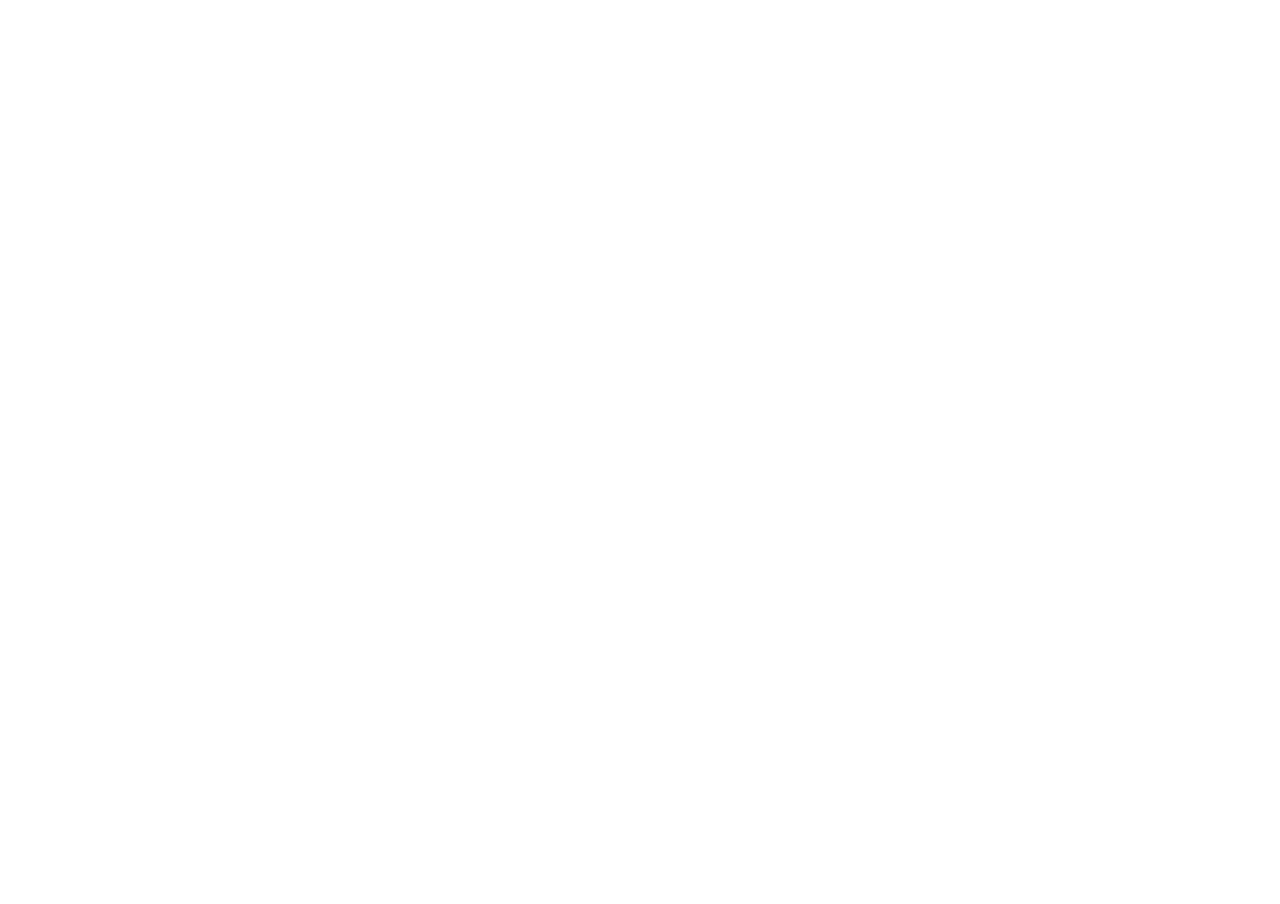
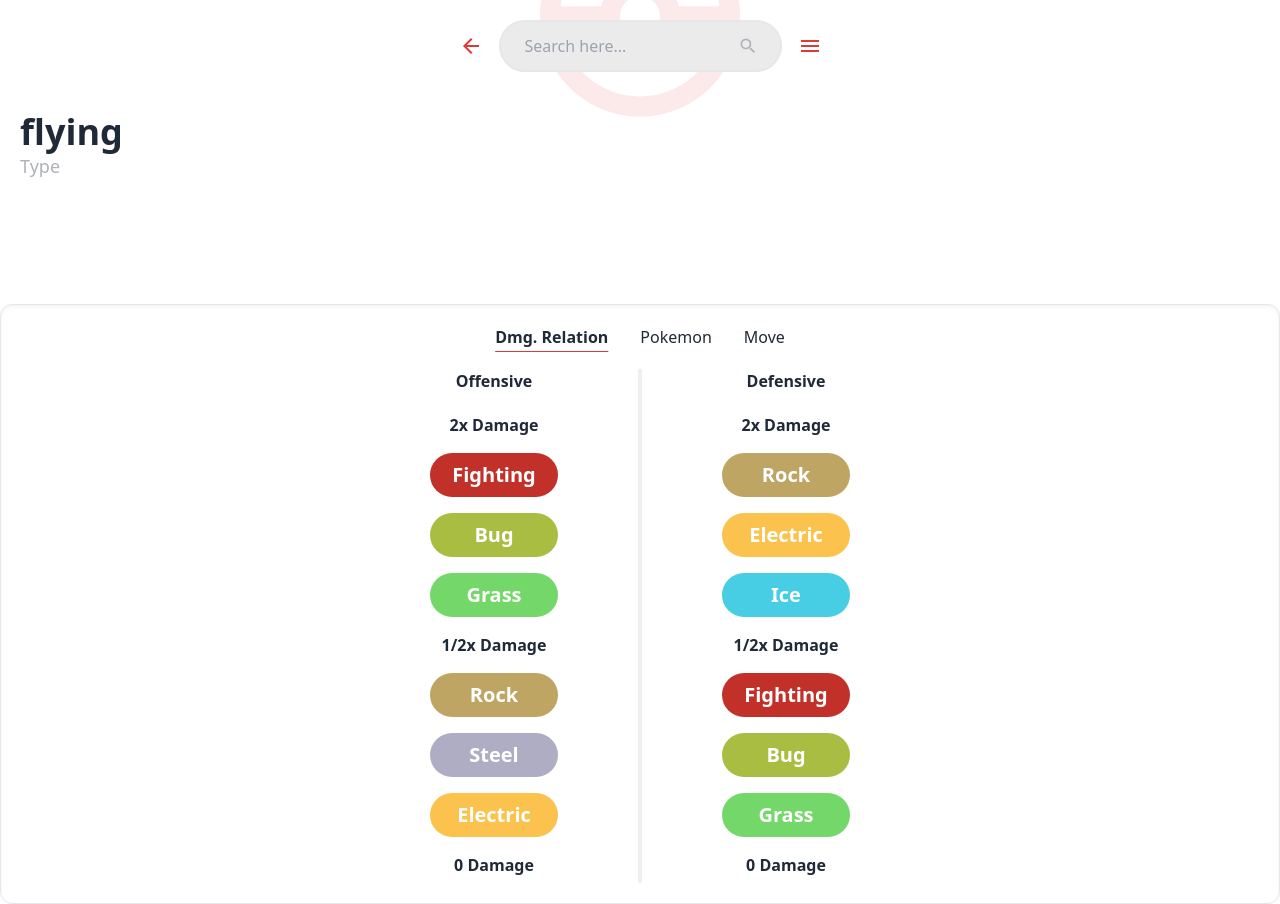
Before and after one commit to acprm/mini-project, a React (Vite) app: page /type/1 in a window 1280 px wide. Before the commit this address had no page. Before the commit the page ends 800 px from the top, so only its background shows below. Built offline with nearby package versions, Linux system fonts and the light colour scheme.

Commit message:
type detail layouting done, downgraded react-router for getting params in detail page

```diff
--- a/package.json
+++ b/package.json
@@ -14,11 +14,12 @@
     "react-dom": "^17.0.2",
     "react-icons": "^4.3.1",
     "react-redux": "^7.2.6",
-    "react-router-dom": "^6.2.1"
+    "react-router-dom": "^5.3.0"
   },
   "devDependencies": {
     "@types/react": "^17.0.33",
     "@types/react-dom": "^17.0.10",
+    "@types/react-router-dom": "^5.3.3",
     "@vitejs/plugin-react": "^1.0.7",
     "autoprefixer": "^10.4.2",
     "postcss": "^8.4.5",
--- a/src/App.tsx
+++ b/src/App.tsx
@@ -1,5 +1,5 @@
 import React from "react";
-import {BrowserRouter as Router, Route, Routes} from "react-router-dom";
+import {BrowserRouter as Router, Route, Switch} from 'react-router-dom'
 import {Provider} from 'react-redux';
 import {store} from './redux/store'
 
@@ -8,6 +8,7 @@
 import PokemonDetail from './views/PokemonDetail'
 import MoveDetail from './views/MoveDetail'
 import AbilityDetail from './views/AbilityDetail'
+import TypeDetail from './views/TypeDetail'
 import SearchContainer from "./containers/SearchContainer";
 
 
@@ -16,15 +17,35 @@
         return (
             <Provider store={store}>
                 <Router>
-                    <Routes>
-                        <Route path="/" element={<Home/>}/>
-                        <Route path="/search" element={<SearchContainer/>}/>
-                        <Route path="/favorites" element={<RouteDisplay path='Favorites'/>}/>
-                        <Route path="/ability" element={<AbilityDetail/>}/>
-                        <Route path="/pokemon" element={<PokemonDetail/>}/>
-                        <Route path="/move" element={<MoveDetail/>}/>
-                        <Route path="/type" element={<RouteDisplay path='Type Details'/>}/>
-                    </Routes>
+                    <Switch>
+                        <Route exact path="/">
+                            <Home/>
+                        </Route>
+
+                        <Route exact path="/search">
+                            <SearchContainer/>
+                        </Route>
+
+                        <Route exact path="/favorites">
+                            <RouteDisplay path='Favorites'/>
+                        </Route>
+
+                        <Route exact path="/ability/:id">
+                            <AbilityDetail/>
+                        </Route>
+
+                        <Route exact path="/pokemon/:id">
+                            <PokemonDetail/>
+                        </Route>
+
+                        <Route exact path="/move/:id">
+                            <MoveDetail/>
+                        </Route>
+
+                        <Route exact path="/type/:id">
+                            <TypeDetail/>
+                        </Route>
+                    </Switch>
                 </Router>
             </Provider>
         )
--- a/src/containers/AbilityDetailContainer.tsx
+++ b/src/containers/AbilityDetailContainer.tsx
@@ -3,7 +3,10 @@
 import Tab from '../components/common/Tab'
 import {abilityDummy, pokemonDummy} from '../helpers/dummy'
 import List from '../components/common/List'
-interface Props {
+import { withRouter, RouteComponentProps } from 'react-router';
+import {PathParamsType} from '../type'
+
+type Props = RouteComponentProps<PathParamsType> & {
 
 }
 
@@ -13,6 +16,13 @@
 
 class AbilityDetailContainer extends React.Component<Props, AbilityDetailState> {
     state = { activeTab: 1  }
+
+    componentDidMount(){
+        // use this to log param
+        // console.log(this.props.match.params.id);
+
+    }
+
     renderAbility(){
         return(
             <div className='p-5 flex flex-col'>
@@ -37,7 +47,7 @@
                 <TabContainer large={true}>
                     <div className='flex justify-center content-center items-center gap-8'>
                         <Tab name='Detail' active={this.state.activeTab === 1 ? true : false} onClick={() => this.handleOnTabClick(1)}/>
-                        <Tab name='Pokemons' active={this.state.activeTab === 2 ? true : false} onClick={() => this.handleOnTabClick(2)}/>
+                        <Tab name='Pokemon' active={this.state.activeTab === 2 ? true : false} onClick={() => this.handleOnTabClick(2)}/>
                     </div>
 
                     {/* Details */}
@@ -65,4 +75,4 @@
     }
 }
 
-export default AbilityDetailContainer;
+export default withRouter(AbilityDetailContainer);
--- a/src/containers/MoveDetailContainer.tsx
+++ b/src/containers/MoveDetailContainer.tsx
@@ -4,7 +4,10 @@
 import {moveDummy, pokemonDummy} from '../helpers/dummy'
 import PokeMoveType from '../components/common/PokeMoveType'
 import List from '../components/common/List'
-interface Props {
+import { withRouter, RouteComponentProps } from 'react-router';
+import {PathParamsType} from '../type'
+
+type Props = RouteComponentProps<PathParamsType> & {
 
 }
 
@@ -14,6 +17,13 @@
 
 class MoveDetailContainer extends React.Component<Props, MoveDetailState> {
     state = { activeTab: 1  }
+
+    componentDidMount(){
+        // use this to log param
+        console.log(this.props.match.params.id);
+
+    }
+
     renderMove(){
         return(
             <div className='p-5 flex flex-col'>
@@ -40,7 +50,7 @@
                 <TabContainer large={true}>
                     <div className='flex justify-center content-center items-center gap-8'>
                         <Tab name='Detail' active={this.state.activeTab === 1 ? true : false} onClick={() => this.handleOnTabClick(1)}/>
-                        <Tab name='Pokemons' active={this.state.activeTab === 2 ? true : false} onClick={() => this.handleOnTabClick(2)}/>
+                        <Tab name='Pokemon' active={this.state.activeTab === 2 ? true : false} onClick={() => this.handleOnTabClick(2)}/>
                     </div>
 
                     {/* Details */}
@@ -83,4 +93,4 @@
     }
 }
 
-export default MoveDetailContainer;
+export default withRouter(MoveDetailContainer);
--- /dev/null
+++ b/src/containers/TypeDetailContainer.tsx
@@ -0,0 +1,164 @@
+import React from 'react';
+import { withRouter, RouteComponentProps } from 'react-router';
+import {typeDummy, pokemonDummy, moveDummy} from '../helpers/dummy'
+import TabContainer from './TabContainer'
+import Tab from '../components/common/Tab'
+import PokeMoveType from '../components/common/PokeMoveType'
+import List from '../components/common/List'
+import {PathParamsType} from '../type'
+
+type Props = RouteComponentProps<PathParamsType> & {
+
+}
+
+interface TypeDetailState {
+    activeTab: number;
+}
+
+class TypeDetailContainer extends React.Component<Props, TypeDetailState> {
+    state = { activeTab: 1}
+
+    componentDidMount() {
+        // use this to log params
+        console.log(this.props.match.params.id);
+
+    }
+
+    renderType(){
+        return(
+            <div className='p-5 flex flex-col'>
+                <div>
+                    <div className='text-4xl font-semibold'>{typeDummy[0].name}</div>
+                    <div className='text-lg text-dark-gray'>Type</div>
+
+                    <div className='my-5 h-11' />
+                </div>
+            </div>
+        )
+    }
+
+    handleOnTabClick(e:number){
+        this.setState({activeTab:e})
+    }
+
+    render() {
+        return (
+            <div className='flex flex-col gap-5'>
+                <this.renderType />
+                <TabContainer large={true}>
+                     <div className='flex justify-center content-center items-center gap-8 '>
+                        <Tab name='Dmg. Relation' active={this.state.activeTab === 1 ? true : false} onClick={() => this.handleOnTabClick(1)}/>
+                        <Tab name='Pokemon' active={this.state.activeTab === 2 ? true : false} onClick={() => this.handleOnTabClick(2)}/>
+                        <Tab name='Move' active={this.state.activeTab === 3 ? true : false} onClick={() => this.handleOnTabClick(3)}/>
+                    </div>
+
+                    {/* dmg relation */}
+                    <div className={`${this.state.activeTab !== 1 ? 'hidden' : 'inline-block'} flex justify-center gap-20 content-center overflow-y-auto`}>
+
+                        {/* offensive */}
+                        <div className='flex flex-col items-center content-center font-semibold gap-5 '>
+                            <div>Offensive</div>
+                            <div className='flex flex-col gap-4 items-center'>
+                                <div>2x Damage</div>
+                                {typeDummy.map((item)=>{
+                                    return(
+                                    item.double_damage_to.map((itemDoubleTo, idx)=>{
+                                        return(
+                                            <PokeMoveType id={itemDoubleTo.name} key={idx} />
+                                        )
+                                    }))
+                                })}
+
+                                <div>1/2x Damage</div>
+                                {typeDummy.map((item)=>{
+                                    return(
+                                    item.half_damage_to.map((itemHalfTo, idx)=>{
+                                        return(
+                                            <PokeMoveType id={itemHalfTo.name} key={idx} />
+                                        )
+                                    }))
+                                })}
+
+                                <div>0 Damage</div>
+                                {typeDummy.map((item)=>{
+                                    return(
+                                    item.no_damage_to.map((itemZeroTo, idx)=>{
+                                        return(
+                                            <PokeMoveType id={itemZeroTo.name} key={idx} />
+                                        )
+                                    }))
+                                })}
+                            </div>
+                        </div>
+
+                        {/* separator */}
+                        <div className='h-full w-1 bg-dark-gray bg-opacity-20'></div>
+
+                        {/* defensive */}
+                        <div className='flex flex-col items-center content-center font-semibold gap-5 '>
+                            <div>Defensive</div>
+                            <div className='flex flex-col gap-4 items-center'>
+
+                                <div>2x Damage</div>
+                                {typeDummy.map((item)=>{
+                                    return(
+                                    item.double_damage_from.map((itemDoubleFrom, idx)=>{
+                                        return(
+                                            <PokeMoveType id={itemDoubleFrom.name} key={idx} />
+                                        )
+                                    }))
+                                })}
+
+                                <div>1/2x Damage</div>
+                                {typeDummy.map((item)=>{
+                                    return(
+                                    item.half_damage_from.map((itemHalfFrom, idx)=>{
+                                        return(
+                                            <PokeMoveType id={itemHalfFrom.name} key={idx} />
+                                        )
+                                    }))
+                                })}
+
+                                <div>0 Damage</div>
+                                {typeDummy.map((item)=>{
+                                    return(
+                                    item.half_damage_from.map((itemZeroFrom, idx)=>{
+                                        return(
+                                            <PokeMoveType id={itemZeroFrom.name} key={idx} />
+                                        )
+                                    }))
+                                })}
+                            </div>
+                        </div>
+                    </div>
+
+                    {/* pokemon */}
+                    <div className={`${this.state.activeTab !== 2 ? 'hidden' : 'inline-block'} overflow-y-auto `}>
+                        {pokemonDummy && pokemonDummy.map((item,idx)=>
+                            (
+                                <div key={idx}>
+                                    <hr className='my-4' />
+                                    <List item={item.name} types={item.type}  imgUrl={item.imgUrl} category='pokemon' id={item.id}/>
+                                </div>
+                            )
+                        )}
+                    </div>
+
+                    {/* moves */}
+                    <div className={`${this.state.activeTab !== 3 ? 'hidden' : 'inline-block'} overflow-y-auto `}>
+                        {moveDummy && moveDummy.map((item,idx)=>
+                            (
+                                <div key={idx}>
+                                    <hr className='my-4' />
+                                    <List item={item.name} types={item.types} id={item.id} category='move'/>
+                                </div>
+                            )
+                        )}
+                    </div>
+                </TabContainer>
+            </div>
+         );
+    }
+}
+
+export default withRouter(TypeDetailContainer) ;
--- a/src/type.d.ts
+++ b/src/type.d.ts
@@ -6,3 +6,7 @@
 export type Status = "idle" | "loading" | "failed"
 
 export type DataType = "pokemon" | "move" | "ability" | "type"
+
+export interface PathParamsType {
+    id: string
+}
--- /dev/null
+++ b/src/views/TypeDetail.tsx
@@ -0,0 +1,11 @@
+import TypeDetailContainer from '../containers/TypeDetailContainer'
+import MainLayout from '../layouts/MainLayout'
+
+
+export default function TypeDetail(){
+    return(
+        <MainLayout>
+            <TypeDetailContainer />
+        </MainLayout>
+    )
+}
```
Also changed, not shown: src/containers/PokemonDetailContainer.tsx (+10 -2 lines), src/helpers/dummy.ts (+26 -17 lines), 1 other file (tests, documents, lock files or other folders).
